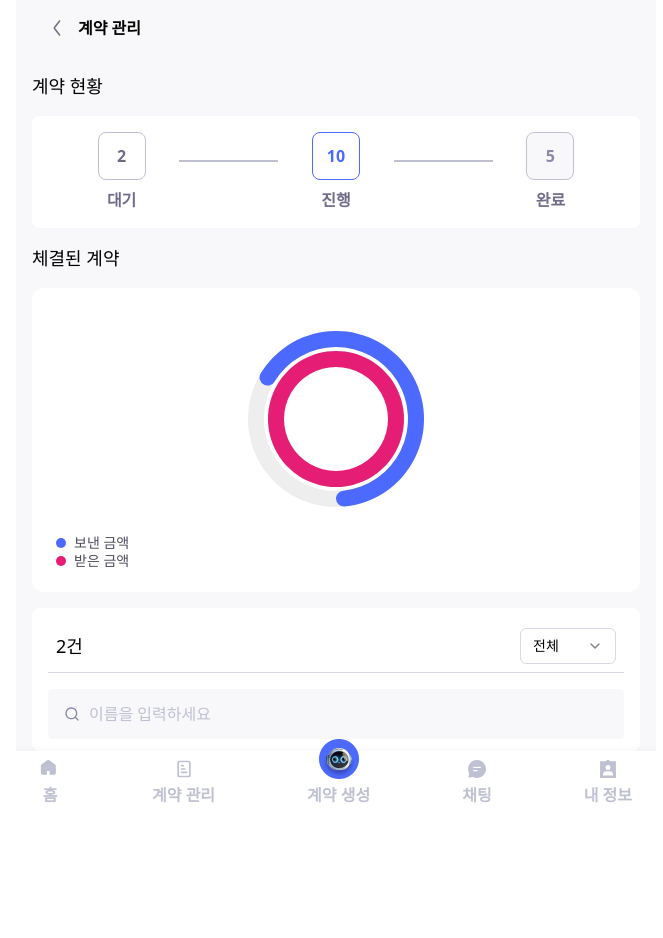
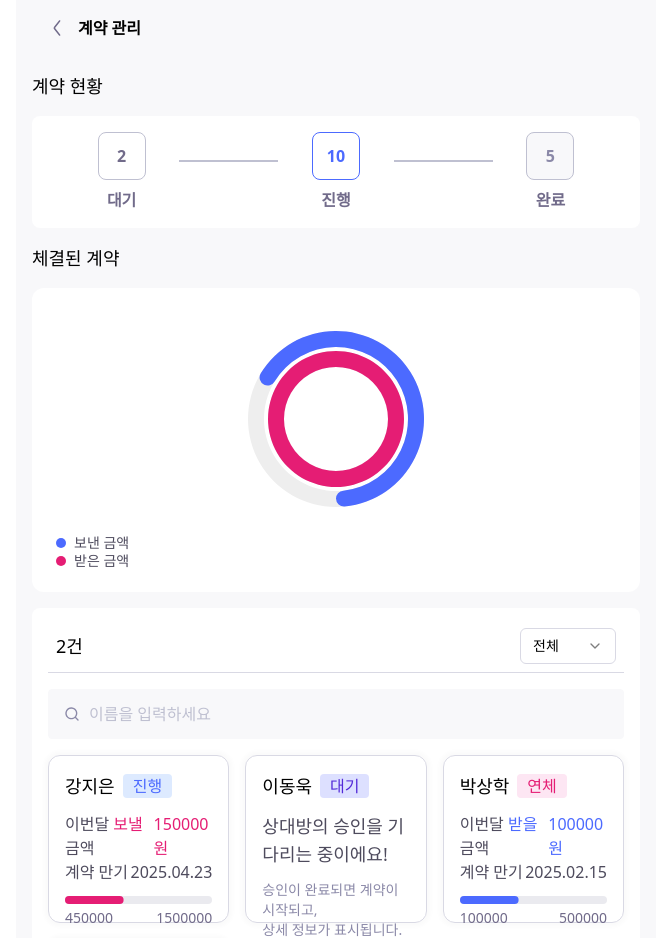
Before and after one commit to FormMate205/FormMate, a React (Vite) app in the folder Frontend/: page /contract in a window 1280 px wide. Shown: the top 938 px of the page, without its empty margins (304-967 px from the left). Before the commit the page ends 815 px from the top, so only its background shows below. Built offline with nearby package versions, Linux system fonts and the light colour scheme; a web font is replaced by a local one.

Commit message:
publish: WIP 계약관리 페이지 계약 카드 컴포넌트 퍼블리싱

```diff
--- a/Frontend/src/pages/contract/ContractList.tsx
+++ b/Frontend/src/pages/contract/ContractList.tsx
@@ -7,8 +7,44 @@ import {
     SelectValue,
 } from '@/components/ui/select';
 import { Footer, Header } from '@/widgets';
+import ContractCard from './ui/ContractCard';
 import ContractChart from './ui/ContractChart';
 import StatusSummary from './ui/StatusSummary';
+
+// dummyData
+const dummyContracts = [
+    {
+        name: '강지은',
+        status: '진행',
+        contractType: 'send',
+        currentMonthAmount: 150000,
+        currentAmount: 450000,
+        totalAmount: 1500000,
+        endDate: '2025.04.23',
+    },
+    {
+        name: '이동욱',
+        status: '대기',
+    },
+    {
+        name: '박상학',
+        status: '연체',
+        contractType: 'receive',
+        currentMonthAmount: 100000,
+        currentAmount: 100000,
+        totalAmount: 500000,
+        endDate: '2025.02.15',
+    },
+    {
+        name: '차윤영',
+        status: '종료',
+        contractType: 'receive',
+        currentMonthAmount: 0,
+        currentAmount: 1000000,
+        totalAmount: 1000000,
+        endDate: '2025.01.01',
+    },
+];
 
 const ContractList = () => {
     return (
@@ -48,6 +84,12 @@ const ContractList = () => {
                             variant={'search'}
                             placeholder='이름을 입력하세요'
                         />
+
+                        <div className='grid grid-cols-1 gap-4 sm:grid-cols-2 lg:grid-cols-3'>
+                            {dummyContracts.map((contract, index) => (
+                                <ContractCard key={index} {...contract} />
+                            ))}
+                        </div>
                     </div>
                 </section>
             </div>
--- a/Frontend/src/pages/contract/index.tsx
+++ b/Frontend/src/pages/contract/index.tsx
@@ -1,2 +1,5 @@
 export { default as ProgressBar } from './ui/ProgressBar';
 export { default as SummaryItem } from './ui/SummaryItem';
+export { default as StatusSummary } from './ui/StatusSummary';
+export { default as ChartSummary } from './ui/ChartSummary';
+export { default as ContractCard } from './ui/ContractCard';
--- /dev/null
+++ b/Frontend/src/pages/contract/ui/ContractCard.tsx
@@ -0,0 +1,117 @@
+import { Progress } from '@/components/ui/progress';
+import { TagItem } from '@/shared';
+
+type ContractStatus = '대기' | '진행' | '연체' | '종료';
+type TagColor = 'gray' | 'default' | 'red' | 'purple';
+interface StatusStyle {
+    color: TagColor;
+    description?: string;
+}
+
+const statusMap: Record<ContractStatus, StatusStyle> = {
+    대기: {
+        color: 'purple',
+        description: '상대방의 승인을 기다리는 중이에요!',
+    },
+    진행: {
+        color: 'default',
+    },
+    연체: {
+        color: 'red',
+        description: '상환 기한이 지났어요!',
+    },
+    종료: {
+        color: 'gray',
+        description: '계약이 완료되었어요.',
+    },
+};
+
+interface ContractCardProps {
+    name: string;
+    status: ContractStatus;
+    contractType?: 'send' | 'receive';
+    tagColor?: string;
+    endDate?: string;
+    progress?: number;
+    currentAmount?: number;
+    currentMonthAmount?: number;
+    totalAmount?: number;
+}
+
+const ContractCard = ({
+    name,
+    status,
+    endDate,
+    contractType,
+    currentMonthAmount,
+    currentAmount,
+    totalAmount,
+}: ContractCardProps) => {
+    const statusInfo = statusMap[status];
+    return (
+        <div className='border-line-200 flex h-42 flex-col gap-3 rounded-xl border p-4 shadow-sm'>
+            <div className='flex items-center gap-2'>
+                <span className='text-lg font-medium'>{name}</span>
+                <TagItem text={status} color={statusInfo.color} />
+            </div>
+
+            {status === '대기' ? (
+                <div className='text-line-900 flex h-full flex-col justify-center gap-3 text-sm'>
+                    <div className='text-lg font-medium'>
+                        상대방의 승인을 기다리는 중이에요!
+                    </div>
+                    <div className='text-line-500'>
+                        승인이 완료되면 계약이 시작되고, <br />
+                        상세 정보가 표시됩니다.
+                    </div>
+                </div>
+            ) : (
+                <>
+                    <div className='text-line-900 flex flex-col'>
+                        <div className='flex justify-between'>
+                            <div>
+                                이번달{' '}
+                                <span
+                                    className={
+                                        contractType === 'send'
+                                            ? 'text-subPink-600'
+                                            : 'text-primary-500'
+                                    }
+                                >
+                                    {contractType === 'send'
+                                        ? '보낼 '
+                                        : '받을 '}
+                                </span>
+                                금액
+                            </div>
+                            <span
+                                className={`${contractType === 'send' ? 'text-subPink-600' : 'text-primary-500'} font-medium`}
+                            >
+                                {currentMonthAmount} 원
+                            </span>
+                        </div>
+                        <div className='flex justify-between'>
+                            <span>계약 만기</span>
+                            <span>{endDate}</span>
+                        </div>
+                    </div>
+
+                    <div className='text-line-700 flex flex-col gap-1 text-sm'>
+                        <Progress
+                            value={40}
+                            color={
+                                contractType === 'receive' ? 'blue' : undefined
+                            }
+                        />
+                        <div className='flex justify-between'>
+                            <span>{currentAmount}</span>
+                            <span>{totalAmount}</span>
+                        </div>
+                    </div>
+                </>
+            )}
+        </div>
+    );
+};
+
+export default ContractCard;
```
